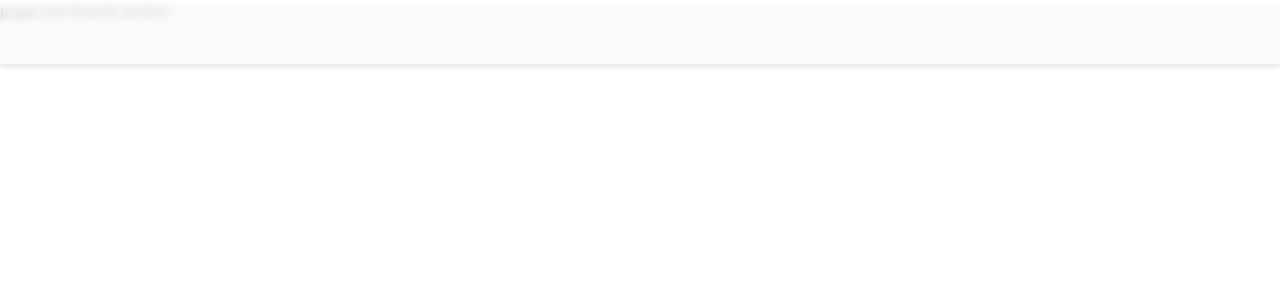
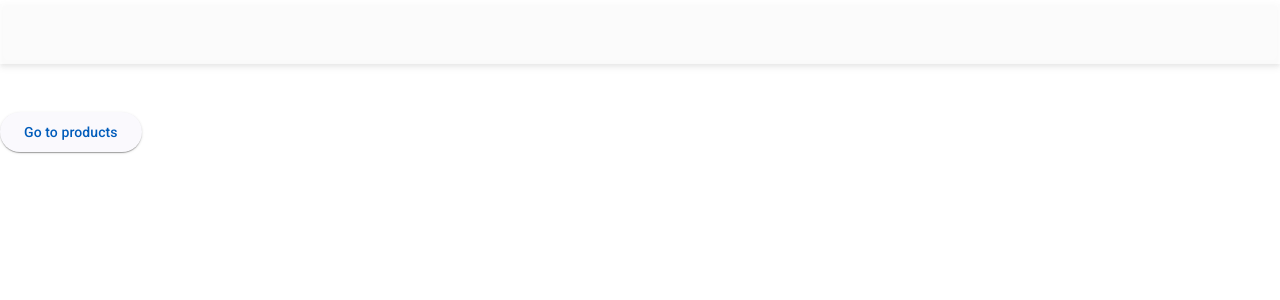
Before and after one commit to juandrepanther/angular-app, an Angular app: page / in a window 1280 px wide. Shown: the top 300 px of the page. Built offline with nearby package versions, Linux system fonts and the light colour scheme.

Commit message:
feat: add route button home and products

```diff
--- a/src/app/app.routes.ts
+++ b/src/app/app.routes.ts
@@ -1,6 +1,7 @@
 import { Routes } from '@angular/router'
 import { PageNotFoundComponent } from './components/page-not-found/page-not-found.component'
 import { TasksComponent } from './components/tasks/tasks.component'
+import { HomeComponent } from './components/home/home.component'
 
 export const routes: Routes = [
   // {
@@ -8,6 +9,7 @@ export const routes: Routes = [
   //   redirectTo: 'products',
   //   pathMatch: 'full',
   // },
+  { path: '', title: 'Home', component: HomeComponent },
   {
     path: 'products',
     title: 'Products',
--- /dev/null
+++ b/src/app/components/home/home.component.html
@@ -0,0 +1,3 @@
+<section class="container md:mx-auto">
+  <button (click)="goToProducts()" class="mt-[7rem]" mat-raised-button>Go to products</button>
+</section>
--- /dev/null
+++ b/src/app/components/home/home.component.ts
@@ -0,0 +1,14 @@
+import { Component } from '@angular/core'
+import { MatButtonModule } from '@angular/material/button'
+
+@Component({
+  selector: 'app-home',
+  standalone: true,
+  imports: [MatButtonModule],
+  templateUrl: './home.component.html',
+})
+export class HomeComponent {
+  goToProducts() {
+    window.location.href = '/products'
+  }
+}
--- a/src/app/components/tasks/tasks.component.html
+++ b/src/app/components/tasks/tasks.component.html
@@ -1,5 +1,7 @@
 <section class="container md:mx-auto my-16">
   <h2>Products</h2>
+
+  <button (click)="goToHome()" class="my-4" mat-raised-button>Go to products</button>
 
   <input
     type="text"
--- a/src/app/components/tasks/tasks.component.ts
+++ b/src/app/components/tasks/tasks.component.ts
@@ -29,4 +29,8 @@ export class TasksComponent {
   data$: Observable<Product[]>
 
   search = ''
+
+  goToHome() {
+    window.location.href = '/'
+  }
 }
```
